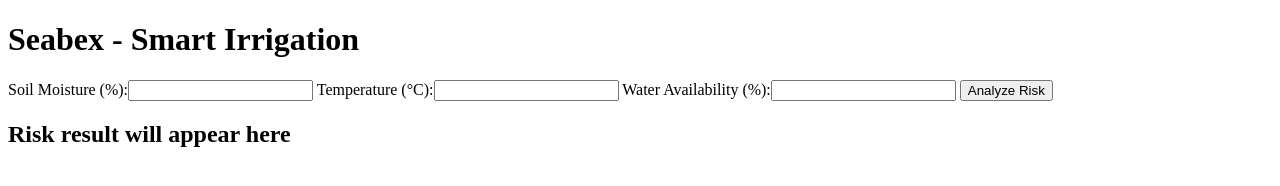
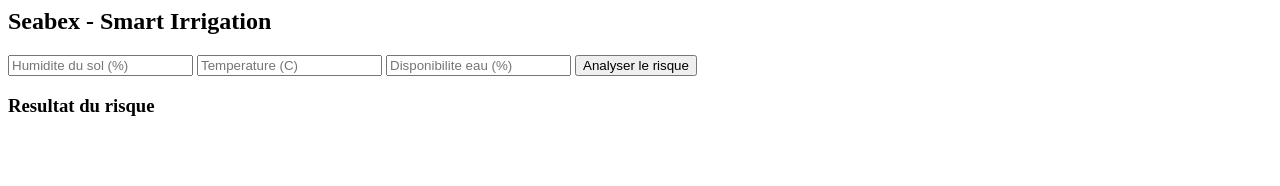
Before and after one commit to omaima-maalaoui/Seabex-Smart-Irrigation, a plain HTML site: page index.html in a window 1280 px wide. Drawn offline with Linux system fonts and the light colour scheme.

Commit message:
SEAB-9 Update irrigation risk calculation formulas
Updated the HTML structure and added French placeholders for inputs.

```diff
--- a/index.html
+++ b/index.html
@@ -1,9 +1,8 @@
-<!DOCTYPE html>
-<html><head><title>Seabex Smart Irrigation</title></head><body>
-<h1>Seabex - Smart Irrigation</h1>
-<label>Soil Moisture (%):</label><input id="soil" type="number">
-<label>Temperature (°C):</label><input id="temp" type="number">
-<label>Water Availability (%):</label><input id="water" type="number">
-<button onclick="let s=+soil.value,t=+temp.value,w=+water.value,r=Math.min(100,Math.max(0,Math.round((Math.max(0,60-s)/60*50+Math.max(0,t-25)*2+Math.max(0,50-w)*0.6))));result.innerHTML='Risk: '+r+'% - '+(r<35?'Low':r<65?'Medium':'High')">Analyze Risk</button>
-<h2 id="result">Risk result will appear here</h2>
+<html><body>
+<h2>Seabex - Smart Irrigation</h2>
+<input id="s" type="number" placeholder="Humidite du sol (%)">
+<input id="t" type="number" placeholder="Temperature (C)">
+<input id="w" type="number" placeholder="Disponibilite eau (%)">
+<button onclick="let a=Math.max(0,(60-s.value)/60*100),b=Math.max(0,(t.value-25)/15*100),c=100-w.value,r=Math.round((a+b+c)/3);res.innerHTML='Risk: '+r+'% - '+(r<35?'Faible':r<65?'Moyen':'Eleve')">Analyser le risque</button>
+<h3 id="res">Resultat du risque</h3>
 </body></html>
```
